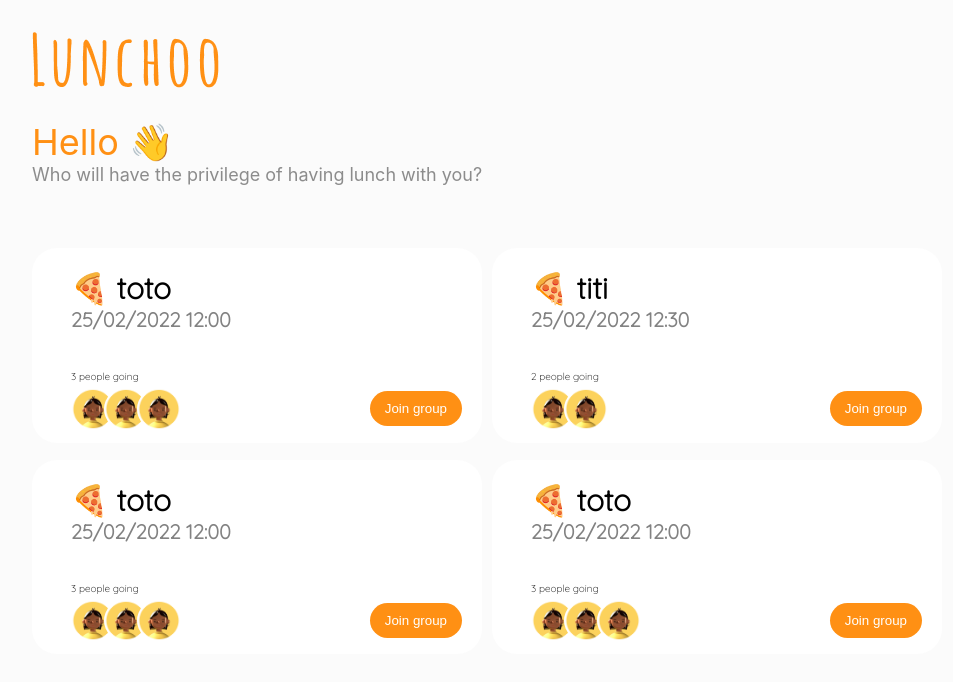
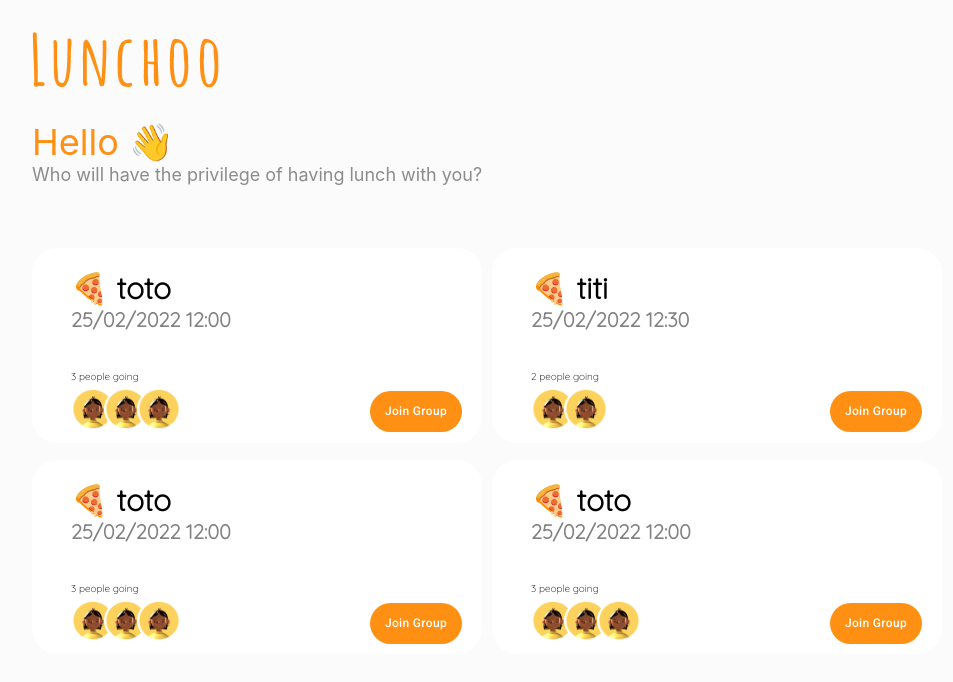
Before and after one commit to killmat21/lunchoo, a React (Create React App) app in the folder frontend/: page /listing-lunches in a window 1280 px wide. Shown: the top 682 px of the page, without its empty margins (153-1106 px from the left). Built offline with nearby package versions, Linux system fonts and the light colour scheme.

Commit message:
p'tites modifs oklm

```diff
--- a/frontend/src/LunchList/LunchCard.css
+++ b/frontend/src/LunchList/LunchCard.css
@@ -46,12 +46,14 @@
   margin-left: -10px;
 }
 
-button {
+.joinGroupButton {
+  font-size: 12px !important;
+  text-transform: unset !important;
   float: right;
-  color: white;
-  background-color: #FF9014;
+  color: white !important;
+  background-color: #FF9014 !important;
   border: None;
-  border-radius: 25px;
-  padding: 10px 15px;
-  margin-top: 8px;
+  border-radius: 25px !important;
+  padding: 10px 15px !important;
+  margin-top: 8px !important;
 }
--- a/frontend/src/LunchList/LunchCard.js
+++ b/frontend/src/LunchList/LunchCard.js
@@ -1,4 +1,5 @@
 import './LunchCard.css';
+import Button from '@mui/material/Button';
 import person from './person.png'
 
 const onJoinGroupClick = (lunch) => {
@@ -15,7 +16,7 @@ const LunchCard = ({lunch}) => {
                 {lunch.participantsList.map(participant => (
                     <img src={person} alt=""/>
                 ))}
-                <button onClick={onJoinGroupClick(lunch)}>Join group</button>
+                <Button className="joinGroupButton" onClick={onJoinGroupClick(lunch)}>Join Group</Button>
             </div>
         </div>
     );
```
